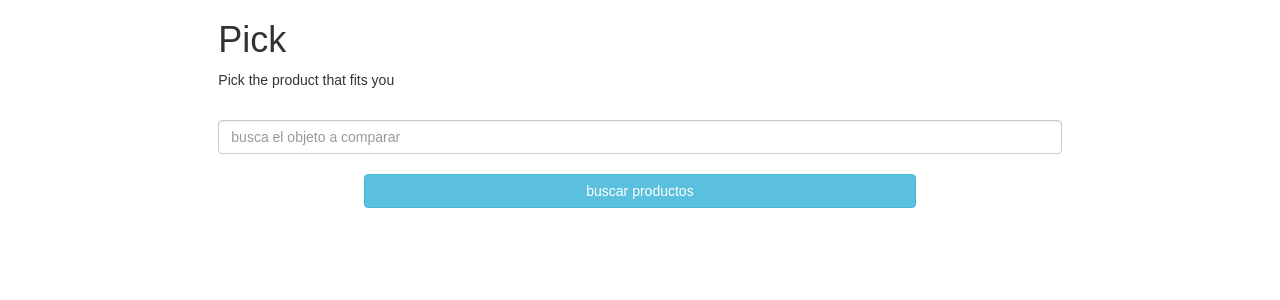
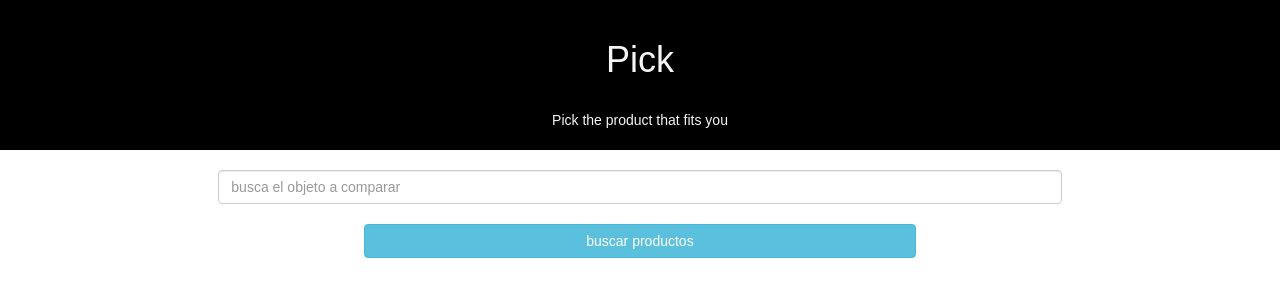
Before and after one commit to klosorio10/Proyecto-Pick, a React (Create React App) app: page / in a window 1280 px wide. Shown: the top 300 px of the page. Built offline with nearby package versions, Linux system fonts and the light colour scheme.

Commit message:
Se actualizo la interfaz

```diff
--- a/package.json
+++ b/package.json
@@ -17,7 +17,8 @@
     "react": "^15.4.2",
     "react-dom": "^15.4.2",
     "react-router": "^3.0.2",
-    "walmart": "0.0.4"
+    "walmart": "0.0.4",
+    "youtube-api-search": "0.0.5"
   },
   "devDependencies": {
     "react-scripts": "0.9.4"
--- a/public/index.html
+++ b/public/index.html
@@ -16,9 +16,15 @@
       work correctly both with client-side routing and a non-root public URL.
       Learn how to configure a non-root public URL by running `npm run build`.
     -->
-    <title>React App</title>
+    <title>Pick</title>
   </head>
   <body>
+    <div class="principal" style="text-align: center; background-color: black; color:whitesmoke; height: 150px;">
+      <br>
+      <h1> Pick </h1>
+      <br>
+      <p> Pick the product that fits you </p>
+    </div>
     <div id="root"></div>
     <!--
       This HTML file is a template.
--- a/src/App.css
+++ b/src/App.css
@@ -19,10 +19,20 @@
 }
 
 .producto{
-  width: 200px;
-  height: 150px;
-  padding: 10px;
+  width: 250px;
+  height: 200px;
+  padding: 15px;
+  text-align: center;
   float: left;
+  border-bottom: groove;
+  border-bottom-color: dimgray;
+}
+
+.instruction{
+  background-color: darkgrey;
+  color:white;
+  height: 50px;
+  text-align: center;
 }
 
 .fav{
--- a/src/App.js
+++ b/src/App.js
@@ -3,58 +3,86 @@ import './App.css';
 import Image from './components/image';
 import ReactDOM from 'react-dom';
 import axios from 'axios';
+import YTSearch from 'youtube-api-search';
 
+
+const API_KEY = 'AIzaSyD7AeJ_fi01jWanRgPibiUCgWuSFb7nFkE';
 class App extends Component {
 
-  constructor(props){
+    constructor(props) {
         super(props);
         this.state = {
-        data:[]
+            data: [],
+            selected: false,
+            brands: [],
+            videosA: [],
+            videosB: [],
+            selectedA: null,
+            selectedB: null
         };
     }
 
     getObjetos(keyword) {
         this.state.data = [];
+        this.state.selected = true;
         axios.get('/' + keyword)
             .then(response => {
-              this.setState({data: response.data.items})
+                this.setState({data: response.data.items});
+                var array = [];
+                for (var i = 0; i < response.data.items.length; i++) {
+                    axios.get('/item/' + response.data.items[i].itemId)
+                        .then(response => {
+                            array.push(response.data.brand);
                         })
                         .catch(function (error) {
                             console.log(error);
                         })
-      console.log(this.state.data)
+                }
+                this.setState({brands: array});
+            })
+            .catch(function (error) {
+                console.log(error);
+            })
+        console.log(this.state.data);
+        console.log(this.state.brands);
+        console.log(this.state.selected);
     }
 
 
+    buscarVideoYoutubeA(term) {
+        YTSearch({key: API_KEY, term: term}, (videos) => {
+            this.setState({
+                videos: videos,
+                selectedVideo: videos[0]
+            });
+        });
+    }
 
-  onChildChanged(fav){
-
+    buscarVideoYoutubeB(term) {
+        YTSearch({key: API_KEY, term: term}, (videos) => {
+            this.setState({
+                videos: videos,
+                selectedVideo: videos[0]
+            });
+        });
     }
 
 
-  render() {
+    showInstructions() {
+        if (this.state.selected == true) {
             return (
-      <div>
-      <div className="row">
-        <div className="col-md-2"></div>
-        <div className="col-md-8">
-        <h1> Pick </h1>
-        <p> Pick the product that fits you </p>
+                <div className="instruction">
+                    <br></br>
+                    <h3>Selecciona los dos objetos que vas a comparar </h3>
+                </div>
+            );
+        }
+        return (<div></div>);
+    }
 
-        <br></br>
-
-              <input type="text" id="text" className="form-control" placeholder="busca el objeto a comparar"/>
-              <br></br>
-              <div className="row">
-              <div className="col-md-2"></div>
-             <div className="col-md-8">
-              <button className="btn btn-info btn-block" onClick={(evt)=>{this.getObjetos(document.getElementById("text").value)}}>
-              buscar productos
-              </button>
-              </div>
-          </div>
-          </div>
-      </div>
+    showOptions(){
+        if (this.state.selectedA && this.state.selectedB != null) {
+            return (
                 <div className="row">
                     <div className="col-md-2"></div>
                     <div className="col-md-8">
@@ -66,11 +94,52 @@ class App extends Component {
                             );
                         })}
                     </div>
+                    <div className="col-md-2">
+                        {this.state.brands.map(brand => {
+                            return (
+                                <div>
+                                    <p>Marca: {brand}</p>
+                                </div>
+                            );
+                        })}
+                    </div>
+                </div>
+            );
+        }
+        return (<div></div>);
+    }
+
+
+    render() {
+        return (
+            <div>
+                <div className="row">
                     <div className="col-md-2"></div>
+                    <div className="col-md-8">
+
+                        <br></br>
+
+                        <input type="text" id="text" className="form-control" placeholder="busca el objeto a comparar"/>
+                        <br></br>
+                        <div className="row">
+                            <div className="col-md-2"></div>
+                            <div className="col-md-8">
+                                <button className="btn btn-info btn-block" onClick={(evt) => {
+                                    this.getObjetos(document.getElementById("text").value)
+                                }}>
+                                    buscar productos
+                                </button>
                             </div>
+                        </div>
+                    </div>
+                </div>
+                <br></br>
+                <p>{this.showInstructions()}</p>
+                {this.showOptions()}
             </div>
         );
     }
 }
 
+
 export default App;
--- a/src/components/image.js
+++ b/src/components/image.js
@@ -14,7 +14,7 @@ class Image extends Component {
           return (
               <div>
                   <p> {this.props.producto.name} </p>
-                  <img src={this.props.producto.thumbnailImage} />
+                  <input type="image" src={this.props.producto.thumbnailImage} onClick={console.log('me hizo un click!')}/>
               </div>
           );
       }else {
```
Also changed, not shown: 10 other files (tests, documents, lock files or other folders). Lines whose indentation alone changed are shown as unchanged.
